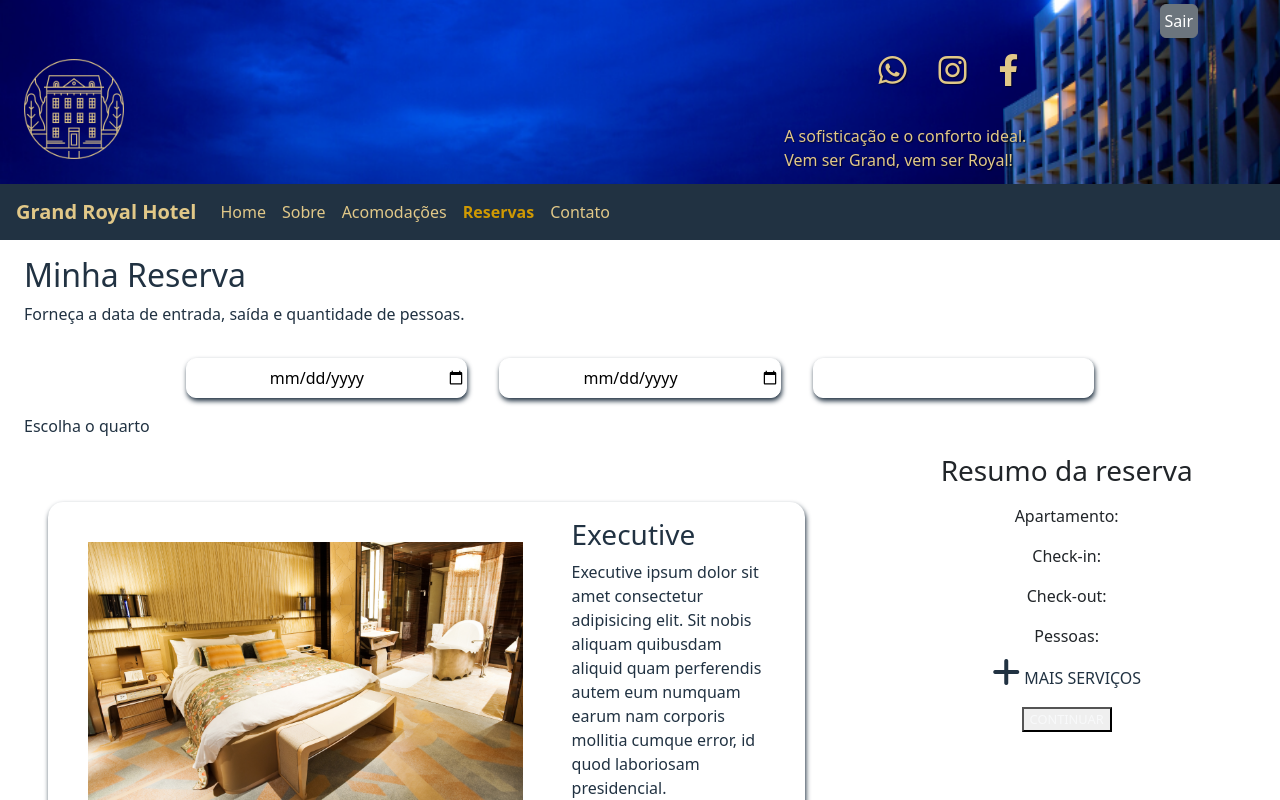
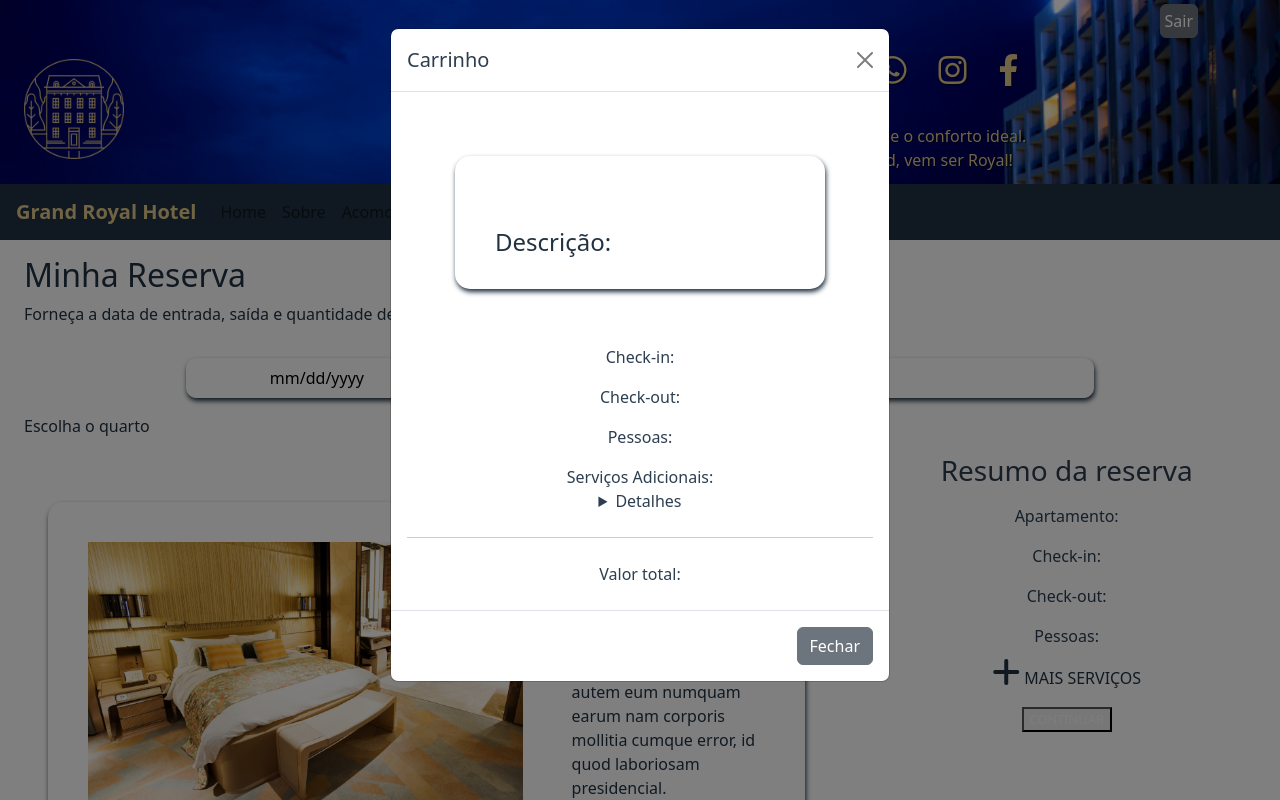
Before and after one commit to Davidferreirajesus/hotel-management-vue, a Vue app: page /reservas in a window 1280 px wide. Both pictures are taken after a click on the button "CONTINUAR". Shown: the top 800 px of the page. Built offline with nearby package versions, Linux system fonts and the light colour scheme; a web font is replaced by a local one.

Commit message:
Criação ModalView

```diff
--- a/package.json
+++ b/package.json
@@ -8,6 +8,8 @@
     "lint": "vue-cli-service lint"
   },
   "dependencies": {
+    "@popperjs/core": "^2.11.6",
+    "bootstrap": "^5.2.3",
     "core-js": "^3.8.3",
     "vue": "^3.2.36",
     "vue-router": "^4.0.3",
--- a/public/index.html
+++ b/public/index.html
@@ -6,14 +6,11 @@
     <meta name="viewport" content="width=device-width,initial-scale=1.0">
 
     <link rel="icon" href="<%= BASE_URL %>logo-branca.ico">
-    <!-- <title><%= htmlWebpackPlugin.options.title %></title> -->
     <title>Grand Royal Hotel</title>
 
     <link rel="stylesheet" href="https://cdnjs.cloudflare.com/ajax/libs/font-awesome/6.2.0/css/all.min.css"
       integrity="sha512-xh6O/CkQoPOWDdYTDqeRdPCVd1SpvCA9XXcUnZS2FmJNp1coAFzvtCN9BmamE+4aHK8yyUHUSCcJHgXloTyT2A=="
       crossorigin="anonymous" referrerpolicy="no-referrer" />
-    <link href="https://cdn.jsdelivr.net/npm/bootstrap@5.2.3/dist/css/bootstrap.min.css" rel="stylesheet"
-      integrity="sha384-rbsA2VBKQhggwzxH7pPCaAqO46MgnOM80zW1RWuH61DGLwZJEdK2Kadq2F9CUG65" crossorigin="anonymous">
 
     <link rel="preconnect" href="https://fonts.googleapis.com" />
     <link rel="preconnect" href="https://fonts.gstatic.com" crossorigin />
@@ -25,9 +22,6 @@
     <link
       href="https://fonts.googleapis.com/css2?family=Lobster&family=Quando&family=Quicksand&family=Roboto:ital,wght@0,100;0,300;0,400;0,500;0,700;0,900;1,100;1,300;1,400;1,500;1,700;1,900&family=Tiro+Devanagari+Hindi:ital@1&display=swap"
       rel="stylesheet" />
-
-      <script src="https://cdn.jsdelivr.net/npm/bootstrap@5.2.3/dist/js/bootstrap.bundle.min.js"
-        integrity="sha384-kenU1KFdBIe4zVF0s0G1M5b4hcpxyD9F7jL+jjXkk+Q2h455rYXK/7HAuoJl+0I4" crossorigin="anonymous" async></script>
   </head>
   <body>
     <noscript>
--- /dev/null
+++ b/src/components/ModalView.vue
@@ -0,0 +1,71 @@
+<template>
+    <div>
+        <div class="modal fade" id="modalVue" tabindex="-1" aria-labelledby="modalVueLabel" aria-hidden="true">
+            <div class="modal-dialog">
+                <div class="modal-content">
+                <div class="modal-header">
+                    <h5 class="modal-title">Carrinho</h5>
+                    <button type="button" class="btn-close" data-bs-dismiss="modal" aria-label="Close"></button>
+                </div>
+                <div class="modal-body">
+
+                    <div :v-if="tipo == 'continuar'" id="modalContinuar">
+                        <div class="borda-padrao">
+                            <h3 class="h3-primario" id="bookingApt_modal"></h3>
+                            <img class="imagem-padrao" id="bookingImg_modal" src="" alt="">
+                            <div id="modal-quarto">
+                                <h4 class="h3-primario">Descrição:</h4>
+                                <p class="p-primario"></p>
+                                <p class="p-primario"></p>
+                            </div>
+                        </div>
+                        <div class="margin-padrao">Check-in: <span class="" id="bookingCheckIn_modal"></span></div>
+                        <div class="margin-padrao">Check-out: <span class="" id="bookingCheckOut_modal"></span></div>
+                        <div class="margin-padrao">Pessoas: <span class="" id="bookingQtd_modal"></span></div>
+                        <div class="margin-padrao">Serviços Adicionais: <span class="" id="bookingAdd_modal"></span>
+                            <details>
+                                <summary>Detalhes</summary>
+                                <div id="resumoServicosAdicionais"></div>
+                            </details>
+                        </div>
+                        <hr />
+                        <div class="margin-padrao">Valor total: <span class="" id="bookingValor_modal"></span></div>
+                    </div>
+
+                    <div :v-if="tipo == 'mais_servicos'" id="modalMaisServicos">
+                        <div class="borda-padrao">
+                            <h3 class="h3-primario" id="bookingApt_modal"></h3>
+                            <img class="imagem-padrao" id="bookingImg_modal" src="" alt="">
+
+                            <div id="modal-servicos">
+                            </div>
+                        </div>
+                        <div class="margin-padrao">
+                            <ul id="bookingServices_modal"></ul>
+                        </div>
+                        <hr />
+                        <div class="margin-padrao">Valor total: <span class="valorTotal" id="valorTotal">R$ 0</span>
+                        </div>
+                    </div>
+
+                </div>
+                <div class="modal-footer">
+                    <button type="button" class="btn btn-secondary" data-bs-dismiss="modal">Fechar</button>
+                </div>
+                </div>
+            </div>
+        </div>
+    </div>
+</template>
+
+<script>
+import 'bootstrap/dist/css/bootstrap.css'
+import 'bootstrap/dist/js/bootstrap.js'
+
+export default {
+    name: "ModalView",
+    props: {
+        tipo: String
+    }
+}
+</script>
--- a/src/views/ReservasView.vue
+++ b/src/views/ReservasView.vue
@@ -1,9 +1,4 @@
 <template>
-    <main>
-        <body>
-
-
-
     <main>
         <section>
 
@@ -88,13 +83,14 @@
                                         id="bookingValor"></span></div>
                             </div>
                             <div>
-                                <p><a class="link-padrao h3-primario" id="maisServicos" href="#."><i
+                                <p><a class="link-padrao h3-primario" id="maisServicos" data-bs-toggle="modal" data-bs-target="#modalVue"
+                                    @click="showModal('mais_servicos')"><i
                                             class="fa fa-plus fa-2x" aria-hidden="true"></i> MAIS SERVIÇOS</a></p>
 
                             </div>
                             <div class="centralizar">
-                                <button class="btn-texto btn-resumo-reservas text-light" type="submit"
-                                    id="continuar">CONTINUAR</button>
+                                <button class="btn-texto btn-resumo-reservas text-light" data-bs-toggle="modal" data-bs-target="#modalVue"
+                                    @click="showModal('continuar')" id="continuar">CONTINUAR</button>
                             </div>
                         </article>
                     </div>
@@ -108,93 +104,14 @@
         </aside>
     </main>
 
-    <div class="modal" id="modalContinuar" tabindex="-1">
-        <div class="modal-dialog">
-            <div class="modal-content">
-                <div class="modal-header">
-                    <h5 class="modal-title">Carrinho</h5>
-                    <button type="button" class="btn-close" data-bs-dismiss="modal" aria-label="Close"></button>
-                </div>
-                <div class="modal-body">
-                    <!-- CONTEUDO -->
-                    <div class="">
+    <ModalView tipo='continuar' />
+    <ModalView tipo='mais_servicos' />
 
-                        <div class="borda-padrao">
-                            <h3 class="h3-primario" id="bookingApt_modal"></h3>
-                            <img class="imagem-padrao" id="bookingImg_modal" src="" alt="">
-
-                            <div id="modal-quarto">
-                                <h4 class="h3-primario">Descrição:</h4>
-                                <p class="p-primario"></p>
-                                <p class="p-primario"></p>
-                            </div>
-                        </div>
-
-
-                        <div class="margin-padrao">Check-in: <span class="" id="bookingCheckIn_modal"></span></div>
-                        <div class="margin-padrao">Check-out: <span class="" id="bookingCheckOut_modal"></span></div>
-                        <div class="margin-padrao">Pessoas: <span class="" id="bookingQtd_modal"></span></div>
-                        <div class="margin-padrao">Serviços Adicionais: <span class="" id="bookingAdd_modal"></span>
-                            <details>
-                                <summary>Detalhes</summary>
-                                <div id="resumoServicosAdicionais"></div>
-                            </details>
-                        </div>
-                        <hr />
-                        <div class="margin-padrao">Valor total: <span class="" id="bookingValor_modal"></span></div>
-                    </div>
-                    <!-- CONTEUDO -->
-                </div>
-                <div class="modal-footer">
-                    <button type="button" class="btn btn-secondary" data-bs-dismiss="modal">Fechar</button>
-                    <!-- <button type="button" class="btn btn-primary">Save changes</button> -->
-                </div>
-            </div>
-        </div>
-    </div>
-
-
-    <!-- MODAL MAIS SERVIÇOS -->
-    <div class="modal" id="modalMaisServicos" tabindex="-1">
-        <div class="modal-dialog">
-            <div class="modal-content">
-                <div class="modal-header">
-                    <h5 class="modal-title">Serviços adicionais</h5>
-                    <button type="button" class="btn-close" data-bs-dismiss="modal" aria-label="Close"></button>
-                </div>
-                <div class="modal-body">
-                    <!-- CONTEUDO -->
-                    <div class="">
-                        <div class="borda-padrao">
-                            <h3 class="h3-primario" id="bookingApt_modal"></h3>
-                            <img class="imagem-padrao" id="bookingImg_modal" src="" alt="">
-
-                            <div id="modal-servicos">
-                            </div>
-                        </div>
-
-                        <div class="margin-padrao">
-                            <ul id="bookingServices_modal"></ul>
-                        </div>
-                        <hr />
-                        <div class="margin-padrao">Valor total: <span class="valorTotal" id="valorTotal">R$ 0</span>
-                        </div>
-                    </div>
-                    <!-- CONTEUDO -->
-                </div>
-                <div class="modal-footer">
-                    <button type="button" class="btn btn-secondary" data-bs-dismiss="modal">Fechar</button>
-                    <!-- <button type="button" class="btn btn-primary">Save changes</button> -->
-                </div>
-            </div>
-        </div>
-    </div>
-
-</body>
-    </main>
 </template>
 
 <script>
+import ModalView from '@/components/ModalView.vue'
+
 export default {
     name:'ReservasView',
     data(){
@@ -203,6 +120,9 @@ export default {
             checkout: localStorage.getItem('checkout'),
             qtdPessoas: localStorage.getItem('qtdPessoas')
         }
+    },
+    components: {
+        ModalView
     },
     methods:{
         onChangeCheckin(){
@@ -233,6 +153,19 @@ export default {
         },
         choiceApt(name){
             document.querySelector('#bookingApt').innerText = name
+        },
+        showModal(id) {
+            if (id == 'mais_servicos') {
+                document.querySelector('#modalContinuar').classList.add('esconder')
+                document.querySelector('#modalMaisServicos').classList.remove('esconder')
+                console.log('SERV')
+            }
+            else if (id == 'continuar') {
+                document.querySelector('#modalMaisServicos').classList.add('esconder')
+                document.querySelector('#modalContinuar').classList.remove('esconder')
+                console.log('CONT')
+
+            }
         }
     }
 }
```
Also changed, not shown: 1 other file (tests, documents, lock files or other folders).
